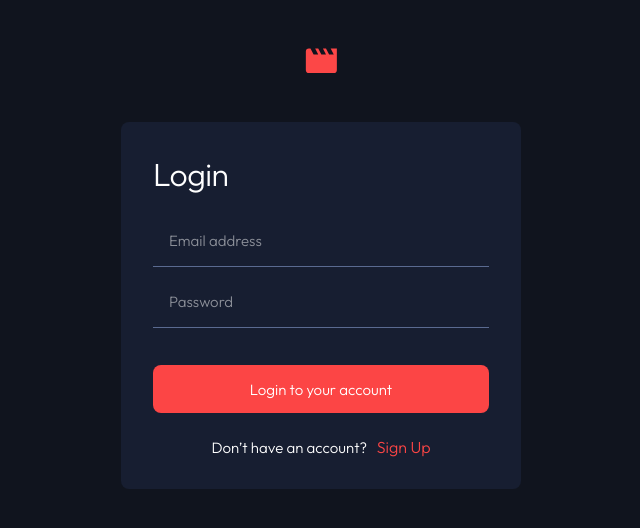
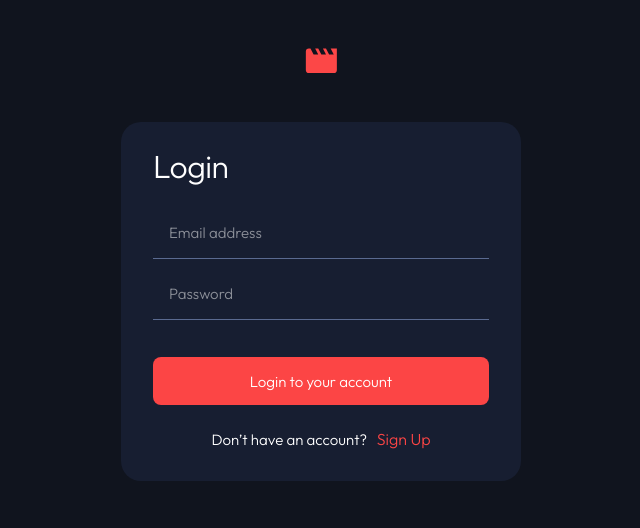
Before and after one commit to LucasS-Goncalves/entertainment-web-app, an Angular app: page / in a window 1280 px wide. Shown: the top 528 px of the page, without its empty margins (319-959 px from the left). Built offline with nearby package versions, Linux system fonts and the light colour scheme.

Commit message:
fixing border-radius and finishing desktop styles

```diff
--- a/src/app/components/auth/auth.component.css
+++ b/src/app/components/auth/auth.component.css
@@ -92,12 +92,7 @@
 
   .container .form{
     width: 400px;
-    display: flex;
-    align-items: center;
-    justify-content: center;
-    background-color: var(--blue-2);
-    padding-top: 2rem;
-    border-radius: 8px;
+    border-radius: 20px;
   }
 
   .container .form .form-container{
```
